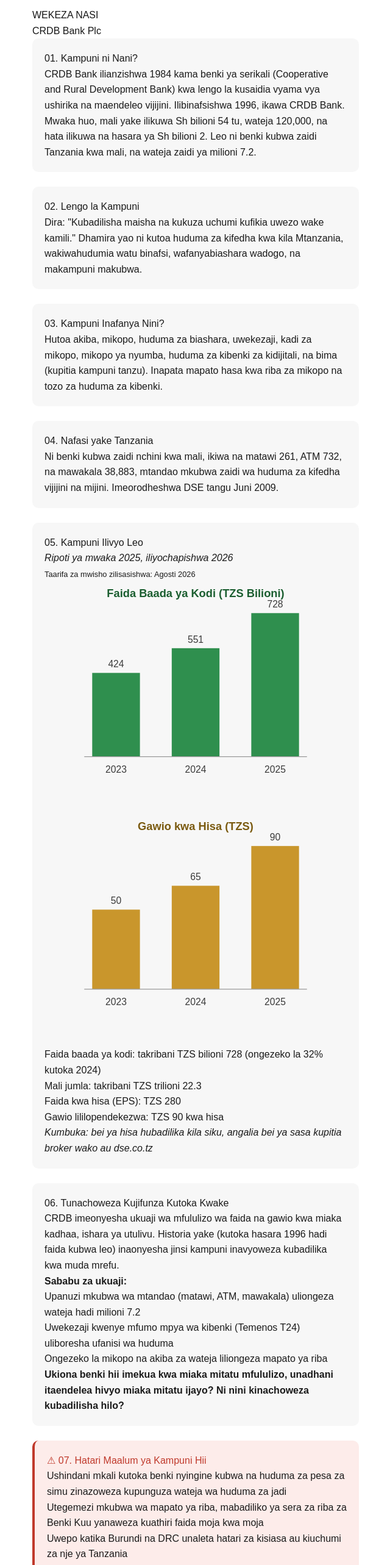
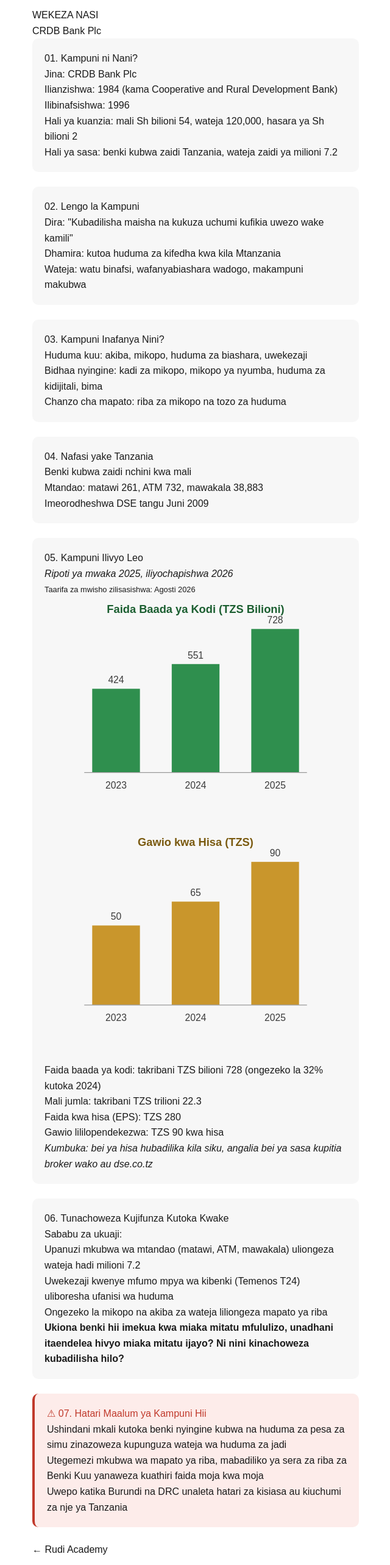
Before and after one commit to sadikiabubakari698-crypto/wekeza_nasi, a Next.js app in the folder wekeza-nasi-app/: page /kampuni/crdb in a window 1280 px wide. Shown: the part 20-2586 px from the top of the page at 61% size, without its empty margins (319-959 px from the left). Built offline with nearby package versions, Linux system fonts and the light colour scheme.

Commit message:
Restructure CRDB profile to numbered lists throughout

```diff
--- a/wekeza-nasi-app/app/kampuni/crdb/page.js
+++ b/wekeza-nasi-app/app/kampuni/crdb/page.js
@@ -6,43 +6,40 @@ export default function CRDB() {
 
       <div className="lesson-box">
         <h3>01. Kampuni ni Nani?</h3>
-        <p>
-          CRDB Bank ilianzishwa 1984 kama benki ya serikali (Cooperative and
-          Rural Development Bank) kwa lengo la kusaidia vyama vya ushirika na
-          maendeleo vijijini. Ilibinafsishwa 1996, ikawa CRDB Bank. Mwaka
-          huo, mali yake ilikuwa Sh bilioni 54 tu, wateja 120,000, na hata
-          ilikuwa na hasara ya Sh bilioni 2. Leo ni benki kubwa zaidi
-          Tanzania kwa mali, na wateja zaidi ya milioni 7.2.
-        </p>
+        <ol>
+          <li>Jina: CRDB Bank Plc</li>
+          <li>Ilianzishwa: 1984 (kama Cooperative and Rural Development Bank)</li>
+          <li>Ilibinafsishwa: 1996</li>
+          <li>Hali ya kuanzia: mali Sh bilioni 54, wateja 120,000, hasara ya Sh bilioni 2</li>
+          <li>Hali ya sasa: benki kubwa zaidi Tanzania, wateja zaidi ya milioni 7.2</li>
+        </ol>
       </div>
 
       <div className="lesson-box">
         <h3>02. Lengo la Kampuni</h3>
-        <p>
-          Dira: &quot;Kubadilisha maisha na kukuza uchumi kufikia uwezo wake
-          kamili.&quot; Dhamira yao ni kutoa huduma za kifedha kwa kila
-          Mtanzania, wakiwahudumia watu binafsi, wafanyabiashara wadogo, na
-          makampuni makubwa.
-        </p>
+        <ol>
+          <li>Dira: &quot;Kubadilisha maisha na kukuza uchumi kufikia uwezo wake kamili&quot;</li>
+          <li>Dhamira: kutoa huduma za kifedha kwa kila Mtanzania</li>
+          <li>Wateja: watu binafsi, wafanyabiashara wadogo, makampuni makubwa</li>
+        </ol>
       </div>
 
       <div className="lesson-box">
         <h3>03. Kampuni Inafanya Nini?</h3>
-        <p>
-          Hutoa akiba, mikopo, huduma za biashara, uwekezaji, kadi za
-          mikopo, mikopo ya nyumba, huduma za kibenki za kidijitali, na
-          bima (kupitia kampuni tanzu). Inapata mapato hasa kwa riba za
-          mikopo na tozo za huduma za kibenki.
-        </p>
+        <ol>
+          <li>Huduma kuu: akiba, mikopo, huduma za biashara, uwekezaji</li>
+          <li>Bidhaa nyingine: kadi za mikopo, mikopo ya nyumba, huduma za kidijitali, bima</li>
+          <li>Chanzo cha mapato: riba za mikopo na tozo za huduma</li>
+        </ol>
       </div>
 
       <div className="lesson-box">
         <h3>04. Nafasi yake Tanzania</h3>
-        <p>
-          Ni benki kubwa zaidi nchini kwa mali, ikiwa na matawi 261, ATM
-          732, na mawakala 38,883, mtandao mkubwa zaidi wa huduma za
-          kifedha vijijini na mijini. Imeorodheshwa DSE tangu Juni 2009.
-        </p>
+        <ol>
+          <li>Benki kubwa zaidi nchini kwa mali</li>
+          <li>Mtandao: matawi 261, ATM 732, mawakala 38,883</li>
+          <li>Imeorodheshwa DSE tangu Juni 2009</li>
+        </ol>
       </div>
 
       <div className="lesson-box">
@@ -51,29 +48,23 @@ export default function CRDB() {
         <p><small>Taarifa za mwisho zilisasishwa: Agosti 2026</small></p>
         <img src="/kampuni/crdb-faida.svg" alt="Mwenendo wa faida CRDB 2023-2025" style={{ width: "100%", height: "auto", marginBottom: "1rem" }} />
         <img src="/kampuni/crdb-gawio.svg" alt="Mwenendo wa gawio CRDB 2023-2025" style={{ width: "100%", height: "auto", marginBottom: "1rem" }} />
-        <ul>
+        <ol>
           <li>Faida baada ya kodi: takribani TZS bilioni 728 (ongezeko la 32% kutoka 2024)</li>
           <li>Mali jumla: takribani TZS trilioni 22.3</li>
           <li>Faida kwa hisa (EPS): TZS 280</li>
           <li>Gawio lililopendekezwa: TZS 90 kwa hisa</li>
-        </ul>
+        </ol>
         <p><em>Kumbuka: bei ya hisa hubadilika kila siku, angalia bei ya sasa kupitia broker wako au dse.co.tz</em></p>
       </div>
 
       <div className="lesson-box">
         <h3>06. Tunachoweza Kujifunza Kutoka Kwake</h3>
-        <p>
-          CRDB imeonyesha ukuaji wa mfululizo wa faida na gawio kwa miaka
-          kadhaa, ishara ya utulivu. Historia yake (kutoka hasara 1996
-          hadi faida kubwa leo) inaonyesha jinsi kampuni inavyoweza
-          kubadilika kwa muda mrefu.
-        </p>
-        <p><strong>Sababu za ukuaji:</strong></p>
-        <ul>
+        <p>Sababu za ukuaji:</p>
+        <ol>
           <li>Upanuzi mkubwa wa mtandao (matawi, ATM, mawakala) uliongeza wateja hadi milioni 7.2</li>
           <li>Uwekezaji kwenye mfumo mpya wa kibenki (Temenos T24) uliboresha ufanisi wa huduma</li>
           <li>Ongezeko la mikopo na akiba za wateja liliongeza mapato ya riba</li>
-        </ul>
+        </ol>
         <p>
           <strong>Ukiona benki hii imekua kwa miaka mitatu mfululizo, unadhani
           itaendelea hivyo miaka mitatu ijayo? Ni nini kinachoweza kubadilisha
@@ -83,11 +74,11 @@ export default function CRDB() {
 
       <div className="risk-box">
         <h3 style={{ color: "#c0392b" }}>&#9888; 07. Hatari Maalum ya Kampuni Hii</h3>
-        <ul>
+        <ol>
           <li>Ushindani mkali kutoka benki nyingine kubwa na huduma za pesa za simu zinazoweza kupunguza wateja wa huduma za jadi</li>
           <li>Utegemezi mkubwa wa mapato ya riba, mabadiliko ya sera za riba za Benki Kuu yanaweza kuathiri faida moja kwa moja</li>
           <li>Uwepo katika Burundi na DRC unaleta hatari za kisiasa au kiuchumi za nje ya Tanzania</li>
-        </ul>
+        </ol>
       </div>
 
       <p><a href="/">&larr; Rudi Academy</a></p>
```
